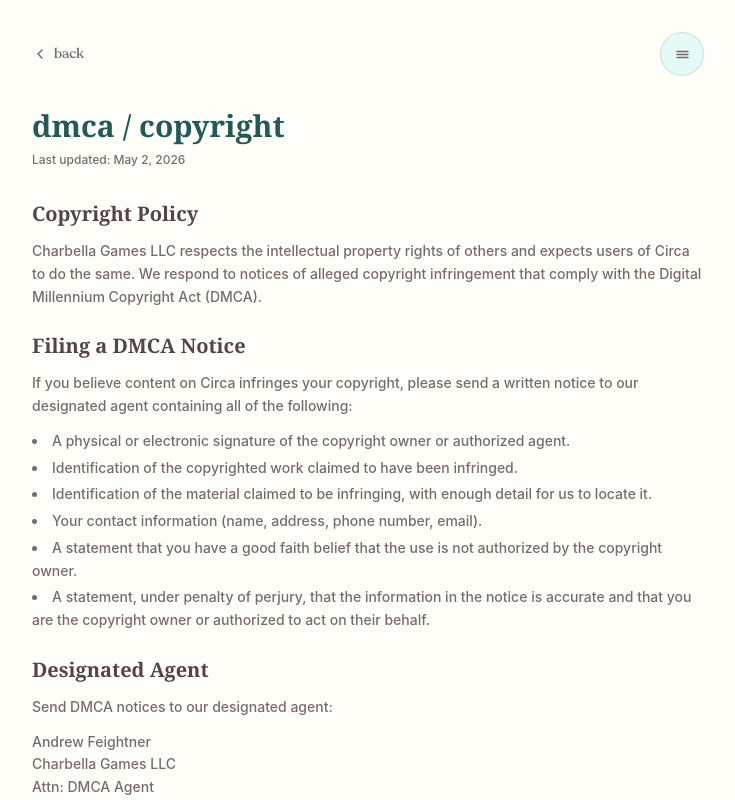
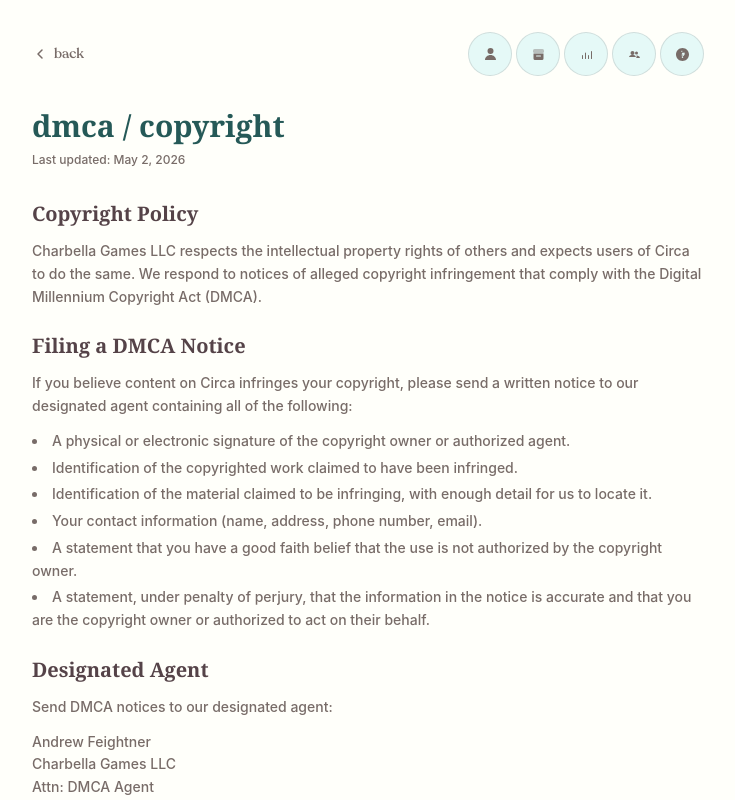
Before and after one commit to feight8/moments, a Next.js app: page /dmca in a window 1280 px wide. Shown: the top 800 px of the page, without its empty margins (272-1007 px from the left). Built offline with nearby package versions, Linux system fonts and the light colour scheme.

Commit message:
revert: restore original NavHeader icon row nav

```diff
--- a/components/NavHeader.tsx
+++ b/components/NavHeader.tsx
@@ -1,82 +1,12 @@
-"use client";
-
-import { useState, useRef, useEffect } from "react";
 import Link from "next/link";
-import { usePathname } from "next/navigation";
 import CircaLogo from "@/components/CircaLogo";
 
 interface NavHeaderProps {
+  /** Show a back arrow instead of logo link (e.g. on help page). */
   backHref?: string;
 }
 
-const NAV_ITEMS = [
-  {
-    href: "/account",
-    label: "account",
-    icon: (
-      <svg width="15" height="15" viewBox="0 0 15 15" fill="none" aria-hidden="true">
-        <path d="M7.5 1a3 3 0 100 6 3 3 0 000-6zM2 13c0-2.76 2.46-5 5.5-5s5.5 2.24 5.5 5H2z" fill="currentColor" />
-      </svg>
-    ),
-  },
-  {
-    href: "/archive",
-    label: "archive",
-    icon: (
-      <svg width="15" height="15" viewBox="0 0 15 15" fill="none" aria-hidden="true">
-        <path d="M2 3.5A1.5 1.5 0 013.5 2h8A1.5 1.5 0 0113 3.5v1A1.5 1.5 0 0111.5 6H3.5A1.5 1.5 0 012 4.5v-1z" fill="currentColor" opacity=".4" />
-        <path d="M2.5 6.5h10v5A1.5 1.5 0 0111 13H4a1.5 1.5 0 01-1.5-1.5v-5zm3 2a.5.5 0 000 1h4a.5.5 0 000-1h-4z" fill="currentColor" />
-      </svg>
-    ),
-  },
-  {
-    href: "/stats",
-    label: "stats",
-    icon: (
-      <svg width="15" height="15" viewBox="0 0 15 15" fill="none" aria-hidden="true">
-        <path d="M3 11.5v-3a.5.5 0 011 0v3a.5.5 0 01-1 0zm3-5.5v5.5a.5.5 0 001 0V6a.5.5 0 00-1 0zm3 2.5V11.5a.5.5 0 001 0V8.5a.5.5 0 00-1 0zm3-4v7a.5.5 0 001 0v-7a.5.5 0 00-1 0z" fill="currentColor" />
-      </svg>
-    ),
-  },
-  {
-    href: "/groups",
-    label: "groups",
-    icon: (
-      <svg width="15" height="15" viewBox="0 0 15 15" fill="none" aria-hidden="true">
-        <path d="M5.5 4a2 2 0 100 4 2 2 0 000-4zM2 10.5C2 9.12 3.12 8 4.5 8h2a2.5 2.5 0 012.45 2H2zm7.5-6a1.5 1.5 0 100 3 1.5 1.5 0 000-3zm0 4c.46 0 .9.1 1.29.28A2.49 2.49 0 0113 11H9.12A2.5 2.5 0 009.5 8.5z" fill="currentColor" />
-      </svg>
-    ),
-  },
-  {
-    href: "/help",
-    label: "help",
-    icon: (
-      <svg width="15" height="15" viewBox="0 0 15 15" fill="none" aria-hidden="true">
-        <path d="M7.5 1C3.91 1 1 3.91 1 7.5S3.91 14 7.5 14 14 11.09 14 7.5 11.09 1 7.5 1zM7.5 11a.75.75 0 110-1.5.75.75 0 010 1.5zm.75-3.25a.75.75 0 01-1.5 0V7.5c0-.83.51-1.58 1.28-1.89A1.25 1.25 0 107.5 4a.75.75 0 01-1.5 0 2.75 2.75 0 11.75 5.32V7.75z" fill="currentColor" />
-      </svg>
-    ),
-  },
-] as const;
-
 export default function NavHeader({ backHref }: NavHeaderProps) {
-  const [open, setOpen] = useState(false);
-  const ref = useRef<HTMLDivElement>(null);
-  const pathname = usePathname();
-
-  useEffect(() => {
-    function handleOutsideClick(e: MouseEvent) {
-      if (ref.current && !ref.current.contains(e.target as Node)) {
-        setOpen(false);
-      }
-    }
-    if (open) document.addEventListener("mousedown", handleOutsideClick);
-    return () => document.removeEventListener("mousedown", handleOutsideClick);
-  }, [open]);
-
-  function isActive(href: string) {
-    return pathname === href || pathname.startsWith(href + "/");
-  }
-
   return (
     <header className="flex items-center justify-between">
       {backHref ? (
@@ -95,46 +25,71 @@
         </Link>
       )}
 
-      <div ref={ref} className="relative">
-        <button
-          onClick={() => setOpen((o) => !o)}
-          aria-label="Open menu"
-          aria-expanded={open}
-          className={`flex h-11 w-11 items-center justify-center rounded-full border transition-colors ${
-            open
-              ? "border-ink/30 bg-surface text-ink"
-              : "border-ink/15 bg-surface/60 text-ink-muted hover:text-ink hover:border-ink/30"
-          }`}
+      <nav className="flex items-center gap-1">
+        {/* Account */}
+        <Link
+          href="/account"
+          aria-label="Account"
+          className="flex h-11 w-11 items-center justify-center rounded-full border border-ink/15 bg-surface/60 text-ink-muted hover:text-ink hover:border-ink/30 transition-colors"
+          title="Account"
         >
           <svg width="15" height="15" viewBox="0 0 15 15" fill="none" aria-hidden="true">
-            <path d="M2 4.5h11M2 7.5h11M2 10.5h11" stroke="currentColor" strokeWidth="1.5" strokeLinecap="round" />
+            <path d="M7.5 1a3 3 0 100 6 3 3 0 000-6zM2 13c0-2.76 2.46-5 5.5-5s5.5 2.24 5.5 5H2z" fill="currentColor"/>
           </svg>
-        </button>
+        </Link>
 
-        {open && (
-          <div className="absolute right-0 top-full mt-2 w-44 rounded-2xl border border-ink/10 bg-surface shadow-lg shadow-ink/5 overflow-hidden z-50 backdrop-blur-sm">
-            <nav className="divide-y divide-ink/6">
-              {NAV_ITEMS.map(({ href, label, icon }) => (
-                <Link
-                  key={href}
-                  href={href}
-                  onClick={() => setOpen(false)}
-                  className={`flex items-center gap-3 px-4 py-3 font-recoleta text-sm transition-colors hover:bg-ink/5 ${
-                    isActive(href)
-                      ? "text-ink font-semibold"
-                      : "text-ink-muted"
-                  }`}
-                >
-                  <span className={isActive(href) ? "text-ink" : "text-ink-muted"}>
-                    {icon}
-                  </span>
-                  {label}
-                </Link>
-              ))}
-            </nav>
-          </div>
-        )}
-      </div>
+        {/* Archive */}
+        <Link
+          href="/archive"
+          aria-label="Puzzle archive"
+          className="flex h-11 w-11 items-center justify-center rounded-full border border-ink/15 bg-surface/60 text-ink-muted hover:text-ink hover:border-ink/30 transition-colors"
+          title="Archive"
+        >
+          <svg width="15" height="15" viewBox="0 0 15 15" fill="none" aria-hidden="true">
+            <path d="M2 3.5A1.5 1.5 0 013.5 2h8A1.5 1.5 0 0113 3.5v1A1.5 1.5 0 0111.5 6H3.5A1.5 1.5 0 012 4.5v-1z" fill="currentColor" opacity=".4"/>
+            <path d="M2.5 6.5h10v5A1.5 1.5 0 0111 13H4a1.5 1.5 0 01-1.5-1.5v-5zm3 2a.5.5 0 000 1h4a.5.5 0 000-1h-4z" fill="currentColor"/>
+          </svg>
+        </Link>
+
+        {/* Stats */}
+        <Link
+          href="/stats"
+          aria-label="Personal stats"
+          className="flex h-11 w-11 items-center justify-center rounded-full border border-ink/15 bg-surface/60 text-ink-muted hover:text-ink hover:border-ink/30 transition-colors"
+          title="Stats"
+        >
+          <svg width="15" height="15" viewBox="0 0 15 15" fill="none" aria-hidden="true">
+            <path d="M3 11.5v-3a.5.5 0 011 0v3a.5.5 0 01-1 0zm3-5.5v5.5a.5.5 0 001 0V6a.5.5 0 00-1 0zm3 2.5V11.5a.5.5 0 001 0V8.5a.5.5 0 00-1 0zm3-4v7a.5.5 0 001 0v-7a.5.5 0 00-1 0z" fill="currentColor"/>
+          </svg>
+        </Link>
+
+        {/* Groups */}
+        <Link
+          href="/groups"
+          aria-label="Groups"
+          className="flex h-11 w-11 items-center justify-center rounded-full border border-ink/15 bg-surface/60 text-ink-muted hover:text-ink hover:border-ink/30 transition-colors"
+          title="Groups"
+        >
+          <svg width="15" height="15" viewBox="0 0 15 15" fill="none" aria-hidden="true">
+            <path d="M5.5 4a2 2 0 100 4 2 2 0 000-4zM2 10.5C2 9.12 3.12 8 4.5 8h2a2.5 2.5 0 012.45 2H2zm7.5-6a1.5 1.5 0 100 3 1.5 1.5 0 000-3zm0 4c.46 0 .9.1 1.29.28A2.49 2.49 0 0113 11H9.12A2.5 2.5 0 009.5 8.5z" fill="currentColor"/>
+          </svg>
+        </Link>
+
+        {/* Help */}
+        <Link
+          href="/help"
+          aria-label="Help and settings"
+          className="flex h-11 w-11 items-center justify-center rounded-full border border-ink/15 bg-surface/60 text-ink-muted hover:text-ink hover:border-ink/30 transition-colors"
+          title="Help & settings"
+        >
+          <svg width="15" height="15" viewBox="0 0 15 15" fill="none" aria-hidden="true">
+            <path
+              d="M7.5 1C3.91 1 1 3.91 1 7.5S3.91 14 7.5 14 14 11.09 14 7.5 11.09 1 7.5 1zM7.5 11a.75.75 0 110-1.5.75.75 0 010 1.5zm.75-3.25a.75.75 0 01-1.5 0V7.5c0-.83.51-1.58 1.28-1.89A1.25 1.25 0 107.5 4a.75.75 0 01-1.5 0 2.75 2.75 0 11.75 5.32V7.75z"
+              fill="currentColor"
+            />
+          </svg>
+        </Link>
+      </nav>
     </header>
   );
 }
```
